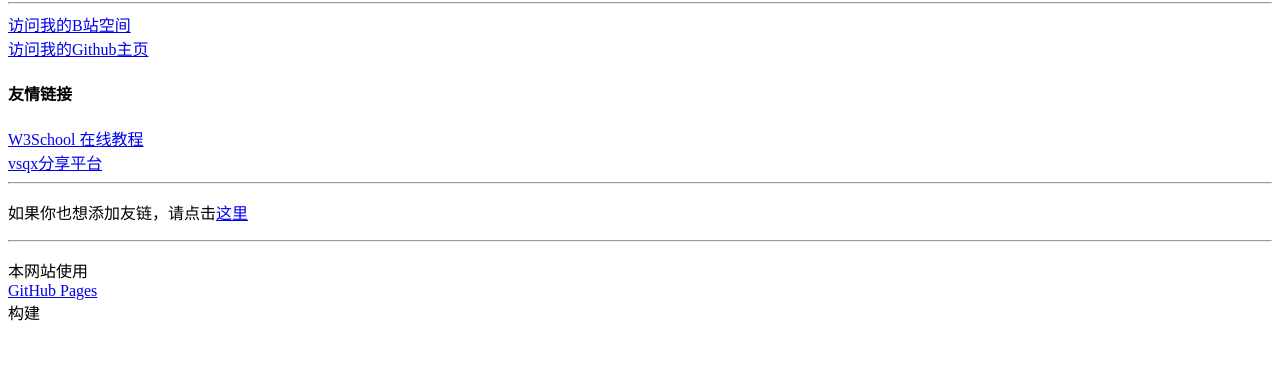
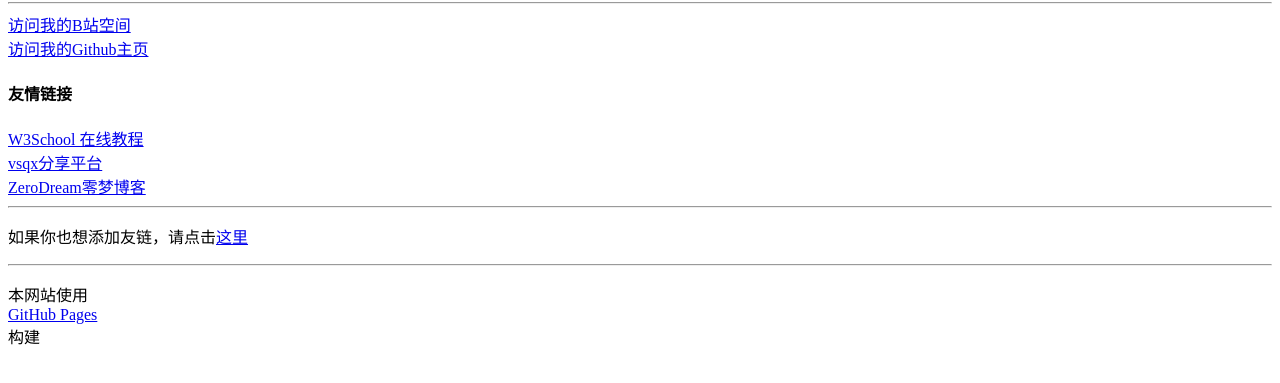
Before and after one commit to BiliDzOfficial/BiliDzOfficial.github.io, a plain HTML site: page index.html in a window 1280 px wide. Shown: the part 87-470 px from the top of the page. Drawn offline with Linux system fonts and the light colour scheme.

Commit message:
Update index.html

```diff
--- a/index.html
+++ b/index.html
@@ -10,6 +10,8 @@
 <a href="http://www.w3school.com.cn/">W3School 在线教程</a>
 <br />
 <a href="http://www.vsqx.top">vsqx分享平台 </a>
+<br />
+<a href="https://blog.kasuganosora.cn/">ZeroDream零梦博客</a>
 <hr />
 <p>如果你也想添加友链，请点击<a href="https://github.com/BiliDzOfficial/BiliDzOfficial.github.io/issues">这里</a></p>
 <hr />
```
